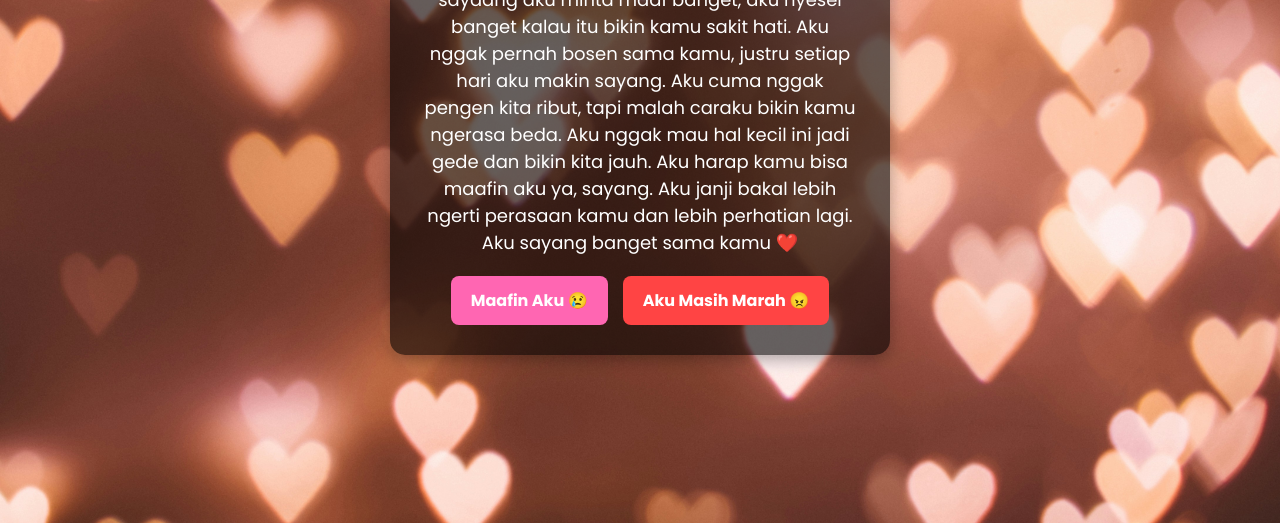
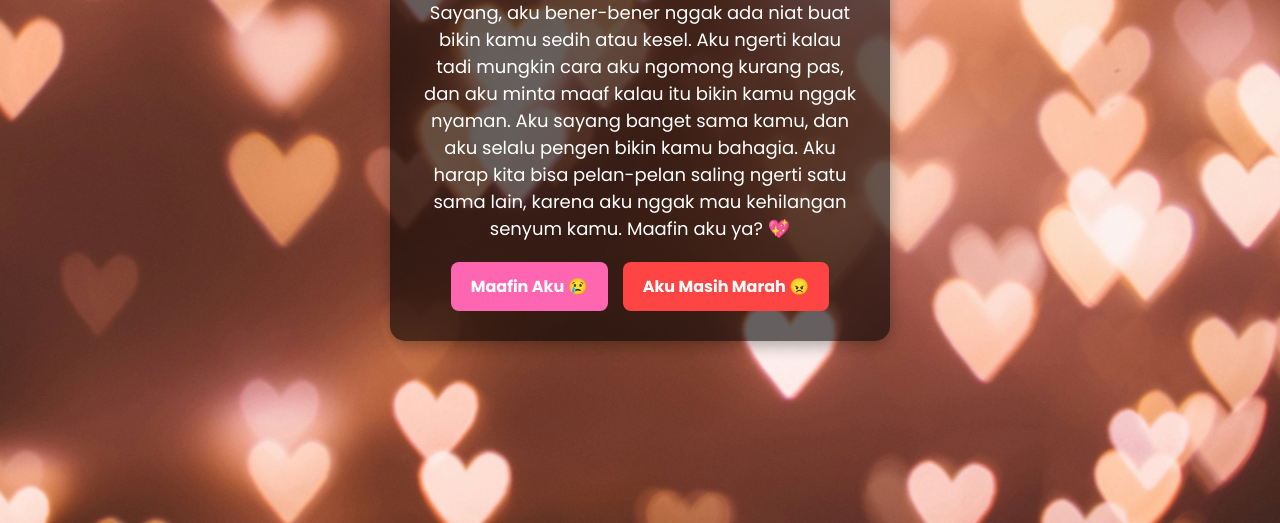
Before and after one commit to davv78/sorry, a plain HTML site: page index.html in a window 1280 px wide. Shown: the part 277-800 px from the top of the page. Drawn offline with Linux system fonts and the light colour scheme.

Commit message:
sorry my dear

```diff
--- a/index.html
+++ b/index.html
@@ -12,11 +12,10 @@
 
     <div class="container">
         <h1>Maafin Aku, Sayang 🥺💕</h1>
-        <p class="intro-text">sayaang aku minta maaf banget, aku nyesel banget kalau itu bikin kamu sakit hati. Aku
-            nggak pernah bosen sama kamu, justru setiap hari aku makin sayang. Aku cuma nggak pengen kita ribut, tapi
-            malah caraku bikin kamu ngerasa beda. Aku nggak mau hal kecil ini jadi gede dan bikin kita jauh. Aku harap
-            kamu bisa maafin aku ya, sayang. Aku janji bakal lebih ngerti perasaan kamu dan lebih perhatian lagi. Aku
-            sayang banget sama kamu ❤️</p>
+        <p class="intro-text">Sayang, aku bener-bener nggak ada niat buat bikin kamu sedih atau kesel. Aku ngerti kalau
+            tadi mungkin cara aku ngomong kurang pas, dan aku minta maaf kalau itu bikin kamu nggak nyaman. Aku sayang
+            banget sama kamu, dan aku selalu pengen bikin kamu bahagia. Aku harap kita bisa pelan-pelan saling ngerti
+            satu sama lain, karena aku nggak mau kehilangan senyum kamu. Maafin aku ya? 💖</p>
 
         <div class="button-group">
             <button id="forgive-btn">Maafin Aku 😢</button>
```
